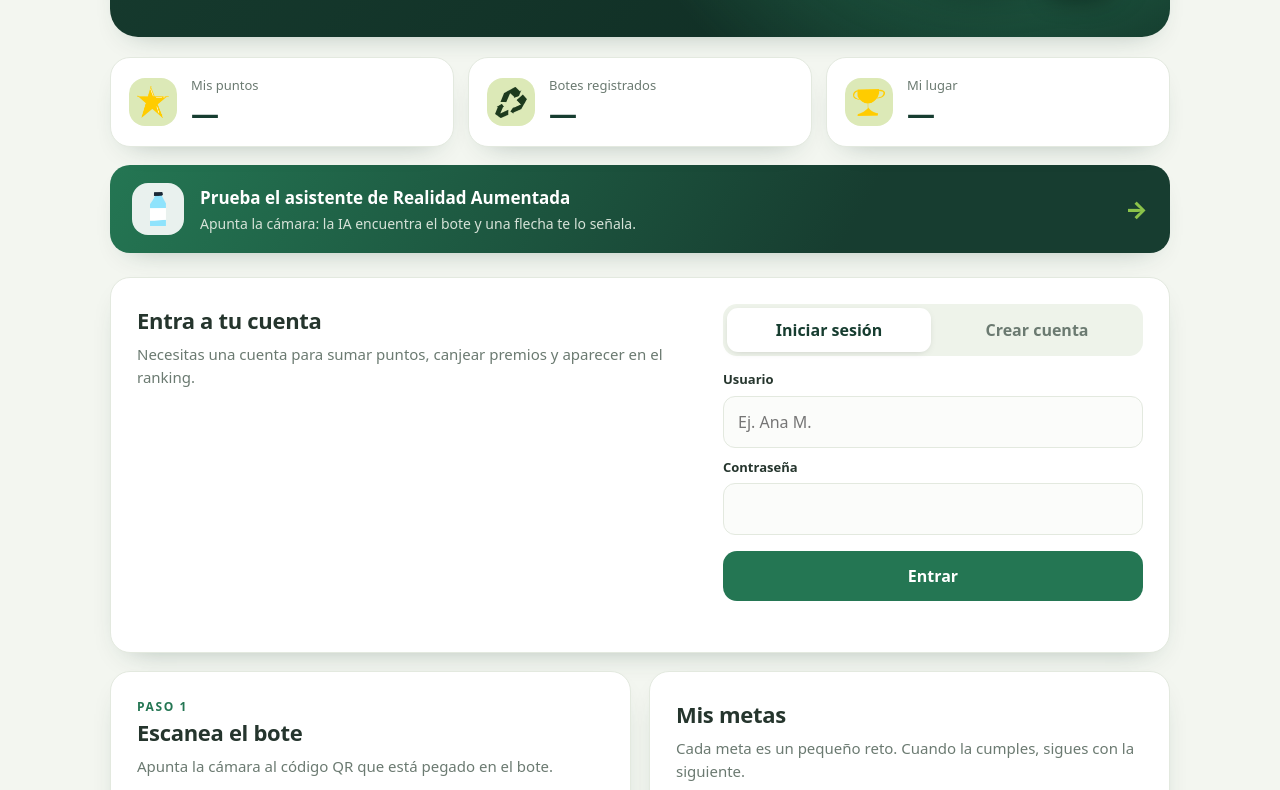
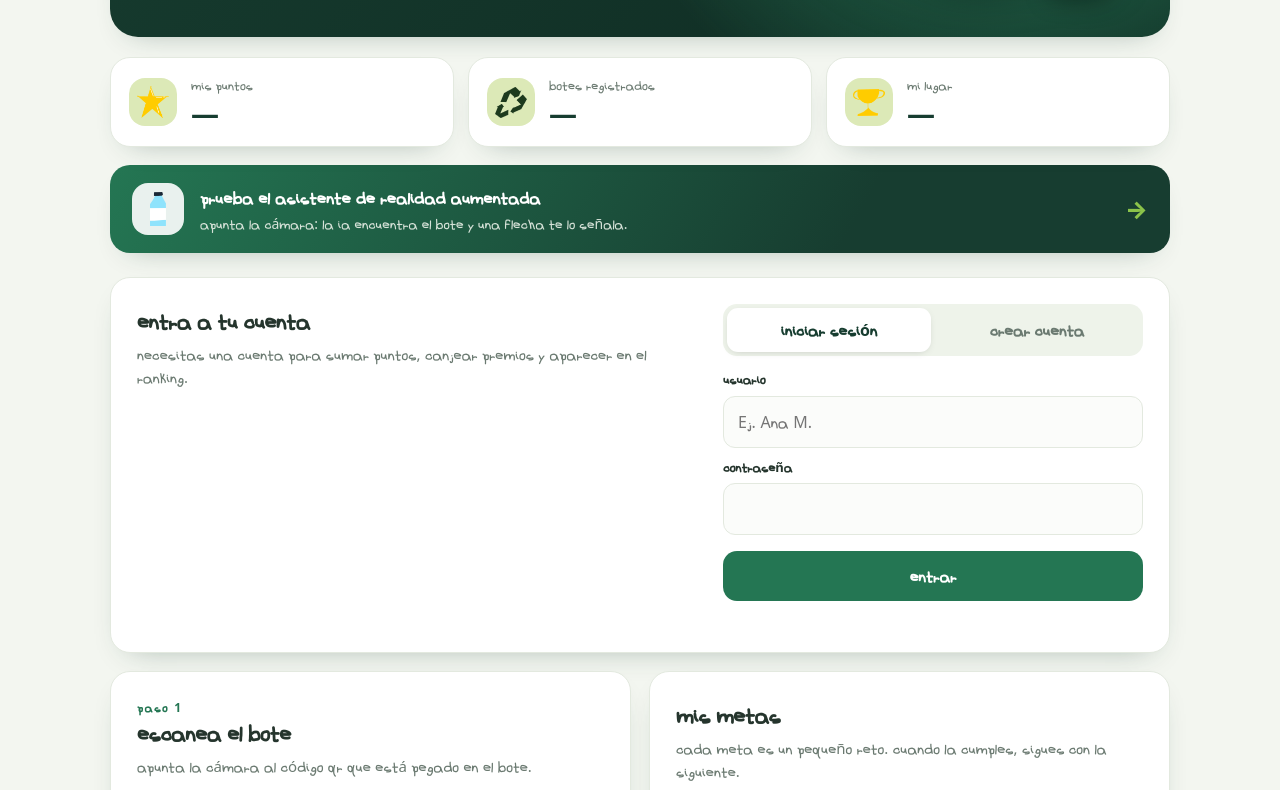
Before and after one commit to ecora-116/ecora.02, a plain HTML site: page docs/index.html in a window 1280 px wide. Shown: the part 423-1213 px from the top of the page. Drawn offline with Linux system fonts and the light colour scheme; no server answers.

Commit message:
Usar la fuente MiLetra en toda la página
Co-Authored-By: Claude Opus 5.5 <noreply@anthropic.com>
Claude-Session: https://claude.ai/code/session_019UNfCfotS2eAU4bS2ZW4kE

```diff
--- a/docs/styles.css
+++ b/docs/styles.css
@@ -1,3 +1,9 @@
+@font-face {
+  font-family: "MiLetra";
+  src: url("fonts/MiLetra.ttf") format("truetype");
+  font-display: swap;
+}
+
 :root {
   --green: #247653;
   --green-dark: #173d30;
@@ -18,12 +24,15 @@ body {
   margin: 0;
   background: var(--bg);
   color: var(--text);
-  font-family: system-ui, -apple-system, "Segoe UI", Roboto, Arial, sans-serif;
+  font-family: "MiLetra", system-ui, -apple-system, "Segoe UI", Roboto, Arial, sans-serif;
+  text-transform: lowercase;
   line-height: 1.5;
   -webkit-font-smoothing: antialiased;
 }
 [hidden] { display: none !important; }
 button, input { font: inherit; }
+input, textarea, select { text-transform: none; }
+button { text-transform: lowercase; }
 button { cursor: pointer; }
 a { color: inherit; }
 :focus-visible { outline: 3px solid var(--lime); outline-offset: 2px; }
```
Also changed, not shown: docs/ra.html (+10 -1 lines), docs/fonts/MiLetra.ttf (added).
